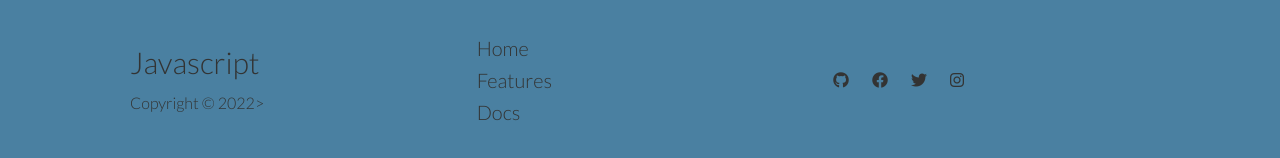
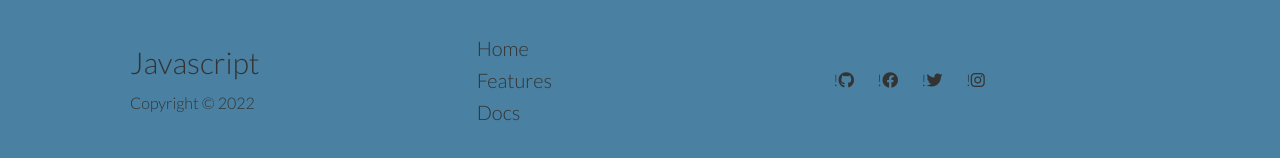
Before and after one commit to lab-brussels-1/loruki-group-3, a website: page index.html in a window 1280 px wide. Shown: the part 1160-1318 px from the top of the page. Drawn offline with Linux system fonts and the light colour scheme.

Commit message:
i fixed validating html

```diff
--- a/index.html
+++ b/index.html
@@ -116,7 +116,7 @@
       <div class="container grid grid-3">
         <div>
           <h1>Javascript</h1>
-          <p>Copyright &copy; 2022></p>
+          <p>Copyright &copy; 2022</p>
         </div>
         <nav>
           <ul>
@@ -126,10 +126,10 @@
           </ul>
         </nav>
         <div class="social">
-          <a href="#"><i class="fab fa-github fa-2X"></i></a>
-          <a href="#"><i class="fab fa-facebook fa-2X"></i></a>
-          <a href="#"><i class="fab fa-twitter fa-2X"></i></a>
-          <a href="#"><i class="fab fa-instagram fa-2X"></i></a>
+          <a href="#">!<i class="fab fa-github fa-2X"></i></a>
+          <a href="#">!<i class="fab fa-facebook fa-2X"></i></a>
+          <a href="#">!<i class="fab fa-twitter fa-2X"></i></a>
+          <a href="#">!<i class="fab fa-instagram fa-2X"></i></a>
         </div>
       </div>
     </footer>
```
